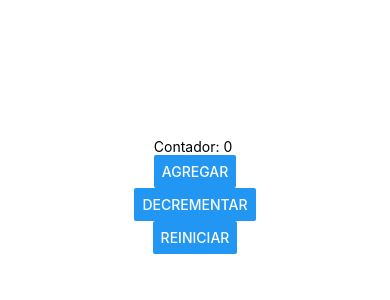
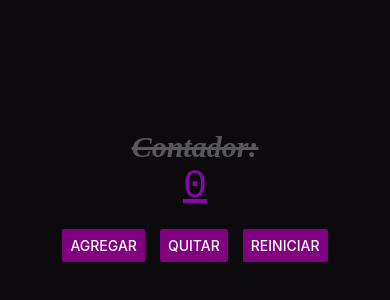
Before and after one commit to gabrielvalenciaolvera-glitch/PAM214, a React Native app in the folder intro/: screen / in a window 390 px wide. Shown: the part 226-526 px from the top of the page. Built offline with nearby package versions, Linux system fonts and the light colour scheme.

Commit message:
Practica 6, Styles en React Native

```diff
--- a/intro/App.js
+++ b/intro/App.js
@@ -1,30 +1,12 @@
 //1. imports: Zona de importaciones
-import { StatusBar } from 'expo-status-bar';
-import { StyleSheet, Text, View, Button } from 'react-native';
-import React,{useState} from 'react';
+import ContadorScreen from './screens/ContadorScreen';
 
 //2. Mainimports: Zona de componentes
 export default function App() {
 
-const[contador, setContador]= useState(0);
-
   return (
-    <View style={styles.container}>
-      <Text>Contador: {contador} </Text>
-      <Button title='Agregar' onPress={()=> setContador(contador+1)}/>
-      <Button title="Decrementar" onPress={()=> setContador(contador-1)}/>
-      <Button title="Reiniciar" onPress={()=> setContador(0)}/>
-      <StatusBar style="auto" />
-    </View>
+    <ContadorScreen></ContadorScreen>
   );
 }
 
 //3. Estilos: Zona estetica y posicionamiento
-const styles = StyleSheet.create({
-  container: {
-    flex: 1,
-    backgroundColor: '#fff',
-    alignItems: 'center',
-    justifyContent: 'center',
-  },
-});
--- /dev/null
+++ b/intro/screens/ContadorScreen.js
@@ -0,0 +1,59 @@
+//1. imports: Zona de importaciones
+import { StatusBar } from 'expo-status-bar';
+import { StyleSheet, Text, View, Button } from 'react-native';
+import React,{useState} from 'react';
+
+//2. Mainimports: Zona de componentes
+export default function ContadorScreen() {
+
+const[contador, setContador]= useState(0);
+
+  return (
+    <View style={styles.container}>
+
+      <Text style={styles.texto}>Contador:</Text>
+      <text style={styles.texto2}>{contador}</text>
+
+      <View style={styles.contenedorBotones}>
+      <Button color='purple' title='Agregar' onPress={()=> setContador(contador+1)}/>
+      <Button color='purple' title="Quitar" onPress={()=> setContador(contador-1)}/>
+      <Button color='purple' title="Reiniciar" onPress={()=> setContador(0)}/>
+      </View>
+
+      <StatusBar style="auto" />
+
+    </View>
+  );
+}
+
+//3. Estilos: Zona estetica y posicionamiento
+const styles = StyleSheet.create({
+  container: {
+    flex: 1,
+    backgroundColor: '#0c0a0cff',
+    alignItems: 'center',
+    justifyContent: 'center',
+  },
+  texto:{
+    color:'#58575cff',
+    fontSize:30,
+    fontFamily: 'Time New Roman',
+    fontWeight: 'bold',
+    fontStyle: 'italic',
+    textDecorationLine:'line-through',
+
+  },
+  texto2:{
+    color:'#8209a7ff',
+    fontSize:40,
+    fontFamily: 'Courier',
+    fontWeight: '100',
+    textDecorationLine:'underline',
+
+  },
+  contenedorBotones:{
+    marginTop: 20,
+    flexDirection:'row',
+    gap:15,
+  },
+});
```
